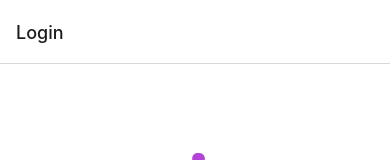
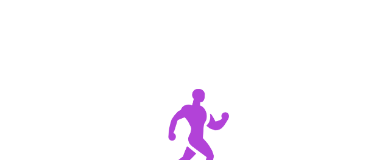
Before and after one commit to PlichtaM/MeetFit-App, a React Native app: screen / in a window 390 px wide. Shown: the top 160 px of the page. Built offline with nearby package versions, Linux system fonts and the light colour scheme; what react-native-calendars would draw is missing.

Commit message:
login uptade

```diff
--- a/src/components/Nav.js
+++ b/src/components/Nav.js
@@ -58,23 +58,6 @@ export default function Nav() {
     checkTokenValidity();
   }, [AsyncStorage.getItem("token")]);
 
-
-const LoginStack = createStackNavigator();
-function LoginStackScreen() {
- return (
-   <View style={{ flex: 1 }}>
-     <LoginStack.Navigator>
-     <LoginStack.Screen name="Login" component={LoginScreen} />
-       <LoginStack.Screen name="Register" component={RegisterScreen} />
-       <LoginStack.Screen name="ForgotPasswordScreen" component={ForgotPasswordScreen} />
-       <LoginStack.Screen name="ChangePasswordScreen" component={ChangePasswordScreen} />
-       <LoginStack.Screen name="CorrectChangedPasswordScreen" component={CorrectChangedPasswordScreen} />
-       <LoginStack.Screen name="VerifiedScreen" component={VerifiedScreen} />
-     </LoginStack.Navigator>
-   </View>
- );
-}
-
   const MapStack = createStackNavigator();
   function MapStackScreen() {
     return (
@@ -86,15 +69,14 @@ function LoginStackScreen() {
         />
         <MapStack.Screen name="Place" component={Place} />
         <MapStack.Screen name="Event" component={Event} />
-        <MapStack.Screen
-          name="EventAdd"
-          component={EventAdd}
+        <MapStack.Screen name="EventAdd" component={EventAdd}
           options={{ title: "Utwórz wydarzenie", ...headerOptions }}
         />
-        <MapStack.Screen
-          name="EventEdit"
-          component={EventEdit}
+        <MapStack.Screen name="EventEdit" component={EventEdit}
           options={{ ...headerOptions }}
+        />
+        <MapStack.Screen name="Login" component={LoginScreen}
+          options={{ headerShown: false }}
         />
       </MapStack.Navigator>
     );
@@ -250,8 +232,8 @@ function LoginStackScreen() {
     return <LoadingScreen />;
   }
   return (
-    <View style={{ flex: 1, }}>
-       {isLoggedIn ? <MainNavigator /> : <LoginStackScreen />}
+    <View style={{ flex: 1 }}>
+      {isLoggedIn ? <MainNavigator /> : <LoginScreen navigation={navigation} />}
     </View>
   );
 }
--- a/src/screens/LoginScreen.js
+++ b/src/screens/LoginScreen.js
@@ -26,7 +26,7 @@ function LoginScreen({ navigation }) {
           AsyncStorage.setItem('userName', response.data.userName);
           AsyncStorage.setItem('userId', response.data.userId);
          // navigation.navigate('MainNavigator', {screen:'MapStackScreen'});
-         // navigation.navigate('MapStackScreen');
+         navigation.navigate('Map');
       })
       .catch((error) => {
         console.log("Status odpowiedzi:", error);
--- a/src/screens/User.js
+++ b/src/screens/User.js
@@ -52,7 +52,7 @@ function User({ navigation }) {
   async function handleLogOut() {
     try {
       await AsyncStorage.removeItem('token');
-      //navigation.navigate('LoginStackScreen',{screen:'LoginScreen'})
+      navigation.navigate('Login')
       console.log("Wylogowano");
       return true;
     } catch (error) {
```
